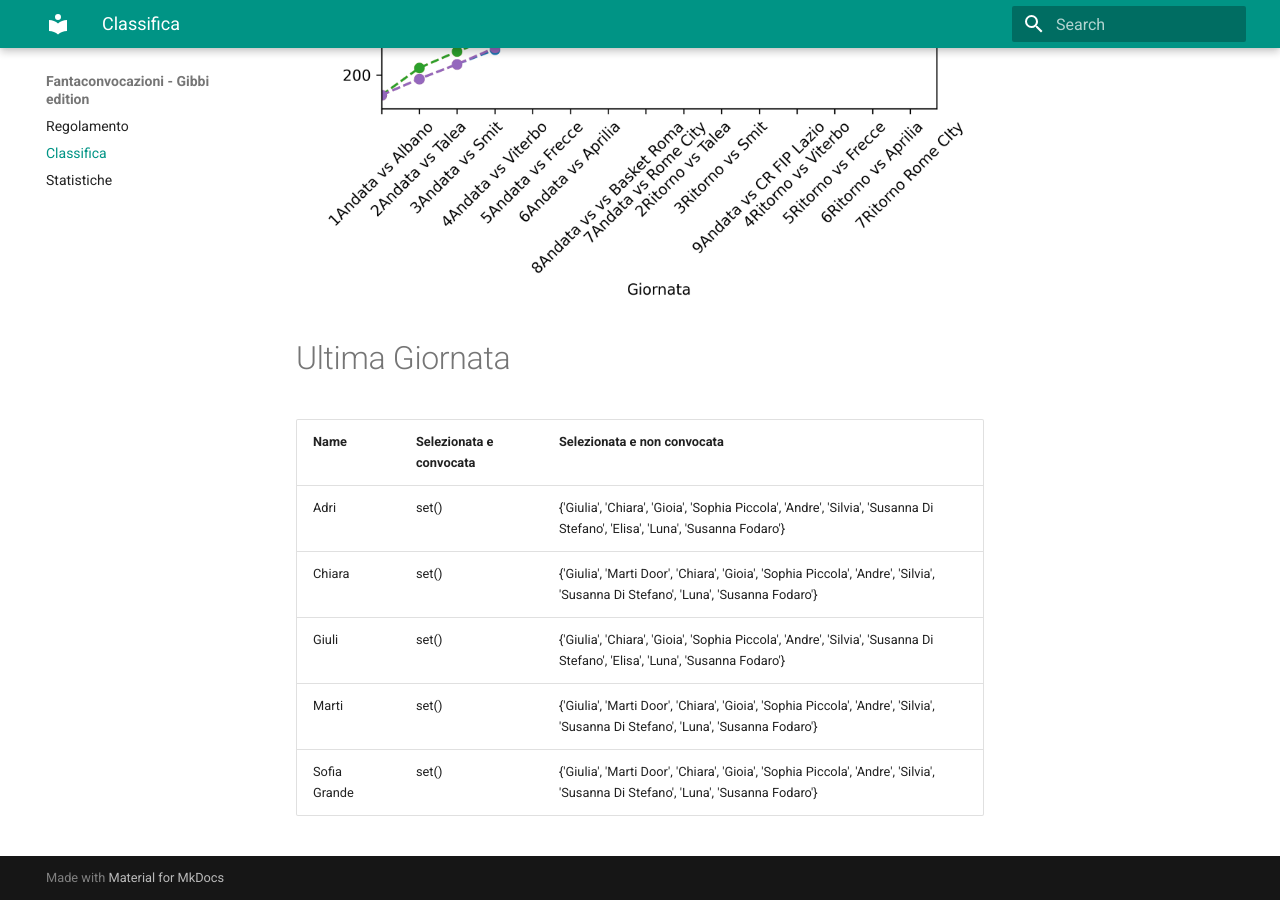
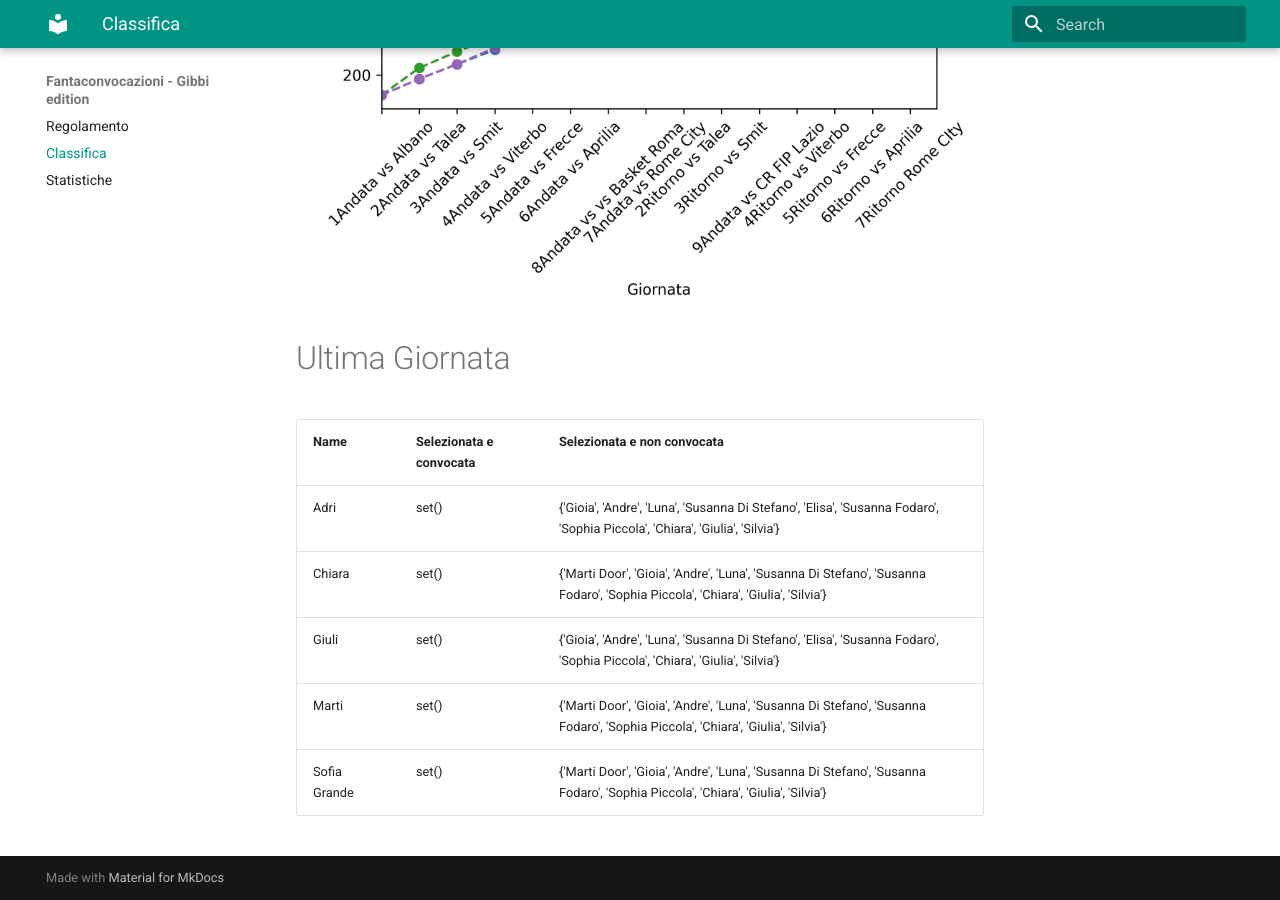
Before and after one commit to martinig94/fantagibbi, an MkDocs documentation site: the page built from docs/Classifica.md, in a window 1280 px wide and 900 px high, scrolled down 810 px. Built offline with MkDocs 1.6.1 and Material for MkDocs 9.7.7, drawn with Linux system fonts in a browser that asks for light colours.

Commit message:
Auto-update from main.py

```diff
--- a/docs/Classifica.md
+++ b/docs/Classifica.md
@@ -18,9 +18,9 @@
 <!-- START_TABLE CORRECT -->
 | Name         | Selezionata e convocata   | Selezionata e non convocata                                                                                                      |
 |:-------------|:--------------------------|:---------------------------------------------------------------------------------------------------------------------------------|
-| Adri         | set()                     | {'Giulia', 'Chiara', 'Gioia', 'Sophia Piccola', 'Andre', 'Silvia', 'Susanna Di Stefano', 'Elisa', 'Luna', 'Susanna Fodaro'}      |
-| Chiara       | set()                     | {'Giulia', 'Marti Door', 'Chiara', 'Gioia', 'Sophia Piccola', 'Andre', 'Silvia', 'Susanna Di Stefano', 'Luna', 'Susanna Fodaro'} |
-| Giuli        | set()                     | {'Giulia', 'Chiara', 'Gioia', 'Sophia Piccola', 'Andre', 'Silvia', 'Susanna Di Stefano', 'Elisa', 'Luna', 'Susanna Fodaro'}      |
-| Marti        | set()                     | {'Giulia', 'Marti Door', 'Chiara', 'Gioia', 'Sophia Piccola', 'Andre', 'Silvia', 'Susanna Di Stefano', 'Luna', 'Susanna Fodaro'} |
-| Sofia Grande | set()                     | {'Giulia', 'Marti Door', 'Chiara', 'Gioia', 'Sophia Piccola', 'Andre', 'Silvia', 'Susanna Di Stefano', 'Luna', 'Susanna Fodaro'} |
+| Adri         | set()                     | {'Gioia', 'Andre', 'Luna', 'Susanna Di Stefano', 'Elisa', 'Susanna Fodaro', 'Sophia Piccola', 'Chiara', 'Giulia', 'Silvia'}      |
+| Chiara       | set()                     | {'Marti Door', 'Gioia', 'Andre', 'Luna', 'Susanna Di Stefano', 'Susanna Fodaro', 'Sophia Piccola', 'Chiara', 'Giulia', 'Silvia'} |
+| Giuli        | set()                     | {'Gioia', 'Andre', 'Luna', 'Susanna Di Stefano', 'Elisa', 'Susanna Fodaro', 'Sophia Piccola', 'Chiara', 'Giulia', 'Silvia'}      |
+| Marti        | set()                     | {'Marti Door', 'Gioia', 'Andre', 'Luna', 'Susanna Di Stefano', 'Susanna Fodaro', 'Sophia Piccola', 'Chiara', 'Giulia', 'Silvia'} |
+| Sofia Grande | set()                     | {'Marti Door', 'Gioia', 'Andre', 'Luna', 'Susanna Di Stefano', 'Susanna Fodaro', 'Sophia Piccola', 'Chiara', 'Giulia', 'Silvia'} |
 <!-- END_TABLE CORRECT -->
```
